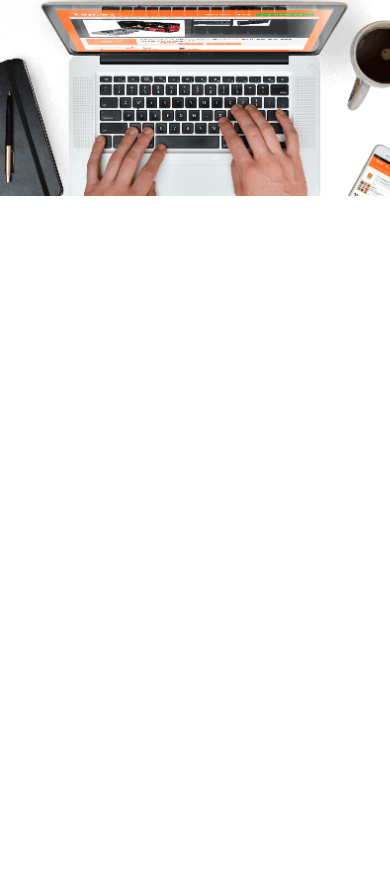
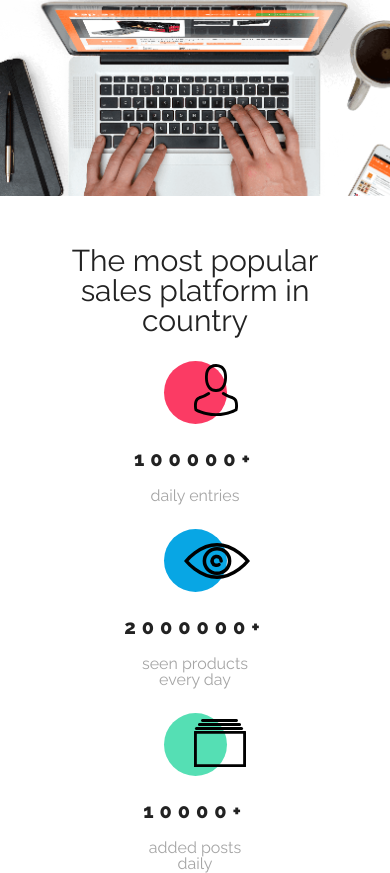
Before and after one commit to malwajka/BestShop-Mobile, a website: page index.html in a window 390 px wide. Shown: the part 480-1353 px from the top of the page. Before the commit the page ends 844 px from the top, so only its background shows below. Drawn offline with nearby package versions, Linux system fonts and the light colour scheme.

Commit message:
Header, opening, statistics - mobile version

```diff
--- a/index.html
+++ b/index.html
@@ -35,6 +35,7 @@
 <!--OPENING-->
 
 <main>
+
     <section class="opening">
         <div class="opening__content">
             <h2 class="opening__header">Sell more!</h2>
@@ -44,7 +45,37 @@
         <img src="assets/Background.png" alt="" class="opening__image">
     </section>
 
+    <!--STATISTICS-->
+    <section class="statistics">
+        <div class="container">
+            <h2 class="statistics__header">The most popular sales platform in country</h2>
+            <div class="statistics__container">
+                <div class="statistics__single">
+                    <div class="statistics__circle">
+                        <img src="assets/Person.svg" alt="person" class="statistics__img">
+                    </div>
+                    <div class="statistics__number">100000+</div>
+                    <div class="statistics__text">daily entries</div>
+                </div>
+                <div class="statistics__single">
+                    <div class="statistics__circle">
+                        <img src="assets/Eye.svg" alt="eye" class="statistics__img">
+                    </div>
+                    <div class="statistics__number">2000000+</div>
+                    <div class="statistics__text">seen products <br> every day</div>
+                </div>
+                <div class="statistics__single">
+                    <div class="statistics__circle">
+                        <img src="assets/Catalog.svg" alt="catalog" class="statistics__img">
+                    </div>
+                    <div class="statistics__number">10000+</div>
+                    <div class="statistics__text">added posts <br> daily</div>
+                </div>
+            </div>
+        </div>
+    </section>
 
+</main>
 
 </body>
 </html>
--- a/scss/elements/_statistics.scss
+++ b/scss/elements/_statistics.scss
@@ -0,0 +1,79 @@
+.statistics {
+  margin-top: 50px;
+
+  &__header {
+    font-size: 1.875rem;
+    font-family: $font-Raleway;
+    font-weight: 400;
+    text-align: center;
+    margin: 0 36px;
+  }
+
+  &__container {
+
+  }
+
+  &__single {
+    &:nth-child(1) {
+      .statistics__circle {
+        background-color: $color-red;
+      }
+
+      .statistics__img {
+        top: 3px;
+        left: 48%;
+      }
+    }
+
+    &:nth-child(2) {
+      .statistics__circle {
+        background-color: $primary-blue;
+      }
+
+      .statistics__img {
+        top: 14px;
+        left: 33%;
+      }
+    }
+
+    &:nth-child(3) {
+      .statistics__circle {
+        background-color: $color-green;
+      }
+
+      .statistics__img {
+        top: 6px;
+        left: 49%;
+      }
+    }
+  }
+
+  &__circle {
+    margin: 25px auto;
+    height: 63px;
+    width: 63px;
+    border-radius: 50%;
+    position: relative;
+  }
+
+  &__img {
+    position: absolute;
+  }
+
+  &__number {
+    font-size: 1.25rem;
+    font-family: $font-Raleway;
+    font-weight: 800;
+    letter-spacing: 0.3725rem;
+    text-align: center;
+    margin-bottom: 19px;
+  }
+
+  &__text {
+    font-weight: 400;
+    font-family: $font-Raleway;
+    font-size: 1rem;
+    color: $color-grey;
+    text-align: center;
+  }
+}
```
Also changed, not shown: css/main.css, 1 other file.
